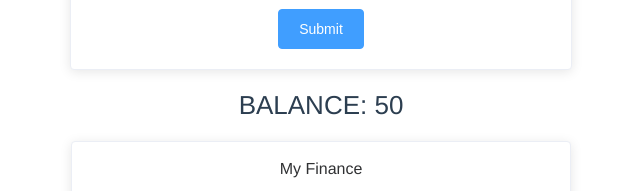
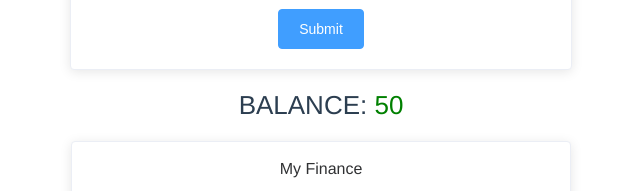
Before and after one commit to NataliaKalacheva/financeKeeper, a Vue app: page / in a window 1280 px wide. Shown: the part 378-569 px from the top of the page, without its empty margins (319-959 px from the left). Built offline with nearby package versions, Linux system fonts and the light colour scheme.

Commit message:
component for item, colors for total

```diff
--- a/package.json
+++ b/package.json
@@ -13,10 +13,13 @@
     "vue": "^2.6.11"
   },
   "devDependencies": {
+    "@babel/core": "^7.9.6",
+    "@babel/preset-env": "^7.9.6",
     "@vue/cli-plugin-babel": "~4.2.0",
     "@vue/cli-plugin-eslint": "~4.2.0",
     "@vue/cli-service": "~4.2.0",
     "babel-eslint": "^10.0.3",
+    "babel-loader": "^8.1.0",
     "eslint": "^6.8.0",
     "eslint-plugin-vue": "^6.1.2",
     "vue-template-compiler": "^2.6.11"
--- a/src/App.vue
+++ b/src/App.vue
@@ -49,6 +49,14 @@ export default {
         id: String(Math.random())
       };
 
+      if (newObj.type === 'OUTCOME' && newObj.value > 0) {
+        newObj.value = -newObj.value;
+      }
+
+      if (newObj.type === 'INCOME' && newObj.value < 0) {
+        newObj.value = Math.abs(newObj.value);
+      }
+
       this.$set(this.list, newObj.id, newObj);
     }
   }
--- /dev/null
+++ b/src/components/BudgetItem.vue
@@ -0,0 +1,33 @@
+<template>
+      <div class="list-item">
+        <span class="budget-comment">{{ item.comment }}</span>
+        <span class="budget-value">{{ item.value }}</span>
+        <ElButton type="danger" size="mini" @click="deleteItem(item.id)">Delete</ElButton>
+      </div>
+</template>
+
+<script>
+export default {
+    name: 'BudgetItem',
+    props: {
+      item: {
+        type: Object,
+        default: () => ({})
+      }
+    },
+    data: () => ({}),
+    methods: {
+      deleteItem(id) {
+        this.$emit('deleteItem', id);
+      }
+    }
+}
+</script>
+
+<style scoped>
+   .budget-value {
+    font-weight: 700;
+    margin-left: auto;
+    margin-right: 20px;
+  }
+</style>
--- a/src/components/BudgetList.vue
+++ b/src/components/BudgetList.vue
@@ -2,11 +2,7 @@
   <div class="budget-list-wrap">
       <ElCard :header="header">
            <template v-if="isItems">
-             <div class="list-item" v-for='(item, prop) in list' :key="prop">
-             <span class="budget-comment">{{ item.comment }}</span>
-             <span class="budget-value">{{ item.value }}</span>
-             <ElButton type="danger" size="mini" @click="deleteItem(item.id)">Delete</ElButton>
-           </div>
+             <BudgetItem v-for='(item, prop) in list' :key="prop" :item='item' @deleteItem="deleteItem"/>
            </template>
            <ElAlert v-else type='info' :title="emptyTitle" :closable="false"></ElAlert>
       </ElCard>
@@ -14,8 +10,13 @@
 </template>
 
 <script>
+import BudgetItem from '@/components/BudgetItem';
+
 export default {
     name: 'BudgetList',
+    components: {
+      BudgetItem
+    },
     props: {
       list: {
         type: Object,
@@ -50,9 +51,4 @@ export default {
    padding: 10px 15px;
  }
 
-  .budget-value {
-    font-weight: 700;
-    margin-left: auto;
-    margin-right: 20px;
-  }
 </style>
--- a/src/components/TotalBalance.vue
+++ b/src/components/TotalBalance.vue
@@ -1,6 +1,6 @@
 <template>
  <div class="total-value">
-  Balance: {{ total }}
+  Balance: <span v-bind:style="{ color: color }">{{ total }}</span>
  </div>
 </template>
 
@@ -11,6 +11,13 @@ export default {
     total: {
       type: Number,
       default: 0
+    }
+  },
+  computed: {
+    color() {
+      if (this.total > 0) { return 'green'}
+      else if (this.total === 0) { return 'black' }
+      else { return 'red' }
     }
   }
 };
```
Also changed, not shown: 1 other file (tests, documents, lock files or other folders).
